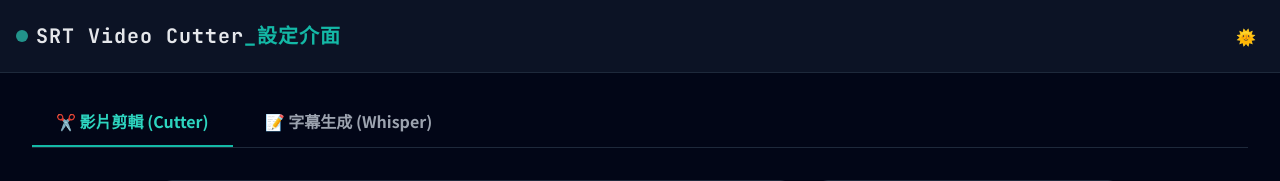
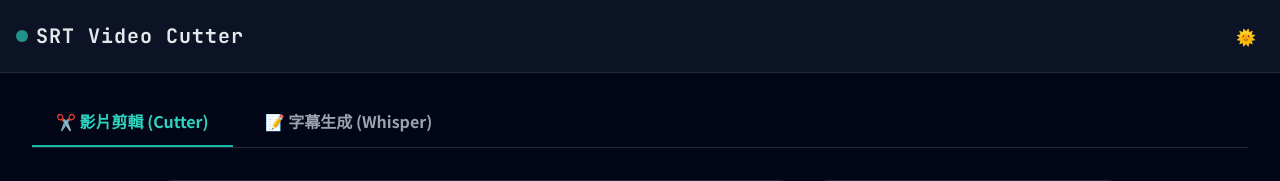
Before and after one commit to max32002/srt-video-cutter, a FastAPI app: page / in a window 1280 px wide. Shown: the top 181 px of the page. Run offline with FastAPI, Linux system fonts and the light colour scheme; some libraries are stand-ins or nearby versions.

Commit message:
remove tag

```diff
--- a/templates/index.html
+++ b/templates/index.html
@@ -38,7 +38,7 @@
     <nav class="w-full p-4 border-b border-gray-300 dark:border-slate-800 flex justify-between items-center bg-white/80 dark:bg-slate-900/80 backdrop-blur sticky top-0 z-50">
       <div class="flex items-center gap-2">
         <div class="w-3 h-3 bg-tech-400 rounded-full animate-pulse"></div>
-        <h1 class="text-xl font-bold tracking-wider mono">SRT Video Cutter<span class="text-tech-500">_設定介面</span></h1>
+        <h1 class="text-xl font-bold tracking-wider mono">SRT Video Cutter</h1>
       </div>
       <button id="theme-toggle" class="p-2 rounded-lg hover:bg-gray-200 dark:hover:bg-slate-800 transition">
       <span id="theme-icon">🌞</span>
```
